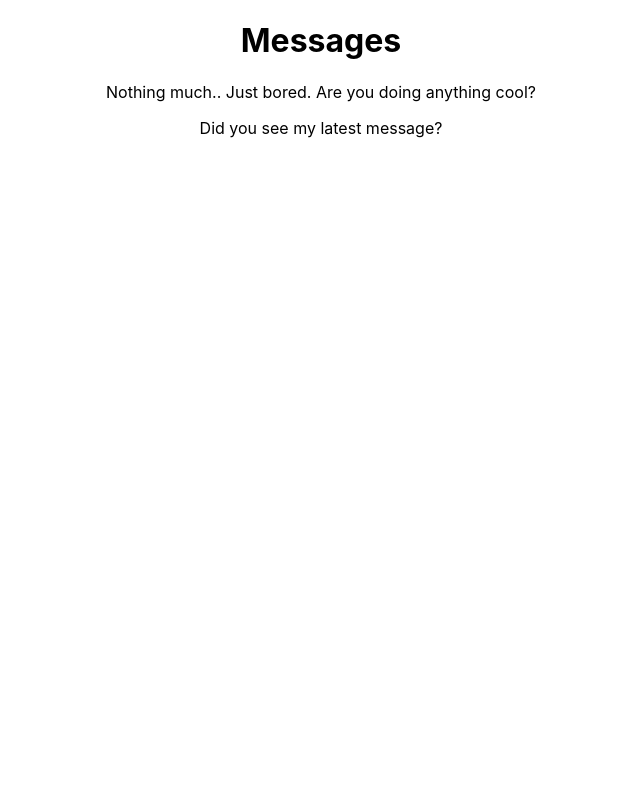
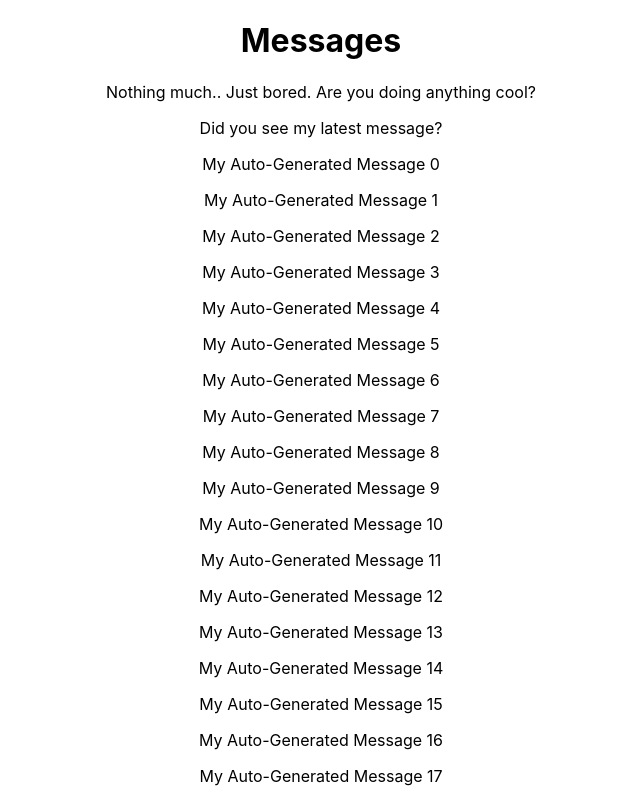
Before and after one commit to aaronbruckner/messaging_web, a React (Create React App) app: page / in a window 1280 px wide. Shown: the top 800 px of the page, without its empty margins (319-959 px from the left). Built offline with nearby package versions, Linux system fonts and the light colour scheme.

Commit message:
Increased inbox count.

```diff
--- a/package.json
+++ b/package.json
@@ -36,8 +36,10 @@
     ]
   },
   "devDependencies": {
+    "@types/lodash": "^4.14.168",
     "@types/react": "^17.0.4",
     "@types/react-dom": "^17.0.3",
+    "lodash": "^4.17.21",
     "typescript": "^4.2.4"
   }
 }
--- a/src/App.tsx
+++ b/src/App.tsx
@@ -1,6 +1,7 @@
 import './App.css';
 import InboxPage from "components/pages/InboxPage";
 import Thread from 'data/Thread';
+import _ from 'lodash';
 
 const mockThreads: Thread[] = [
   {
@@ -31,6 +32,18 @@ const mockThreads: Thread[] = [
   }
 ];
 
+for (let i = 0; i < 100; i++) {
+  mockThreads.push({
+    threadId: `thread${i}`,
+    messages: [
+      {
+        authorId: `AutoGenAuthor${i}`,
+        content: `My Auto-Generated Message ${i}`
+      }
+    ]
+  });
+}
+
 function App() {
   return (
     <div className="App">
--- a/src/components/pages/InboxPage.tsx
+++ b/src/components/pages/InboxPage.tsx
@@ -11,12 +11,19 @@ export default class Inbox extends React.Component<InboxPageProps, any> {
         return (<div className="page-inbox">
             <div>
                 <h1>Messages</h1>
-                {this.props.threads.map((t: Thread) => {
-                    return (<div className="thread-summary">
-                        <p>{t.messages[0].content}</p>
-                    </div>)
-                })}
+                {this.generateThreadSummaries(this.props.threads)}
             </div>
         </div>);
     }
+
+    private generateThreadSummaries(threads: Thread[]): React.ReactNode {
+        return threads.map((t: Thread) =>
+            (
+                <div className="thread-summary">
+                    <p>{t.messages[0].content}</p>
+                </div>
+            )
+        )
+
+    }
 }
```
Also changed, not shown: 1 other file (tests, documents, lock files or other folders).
